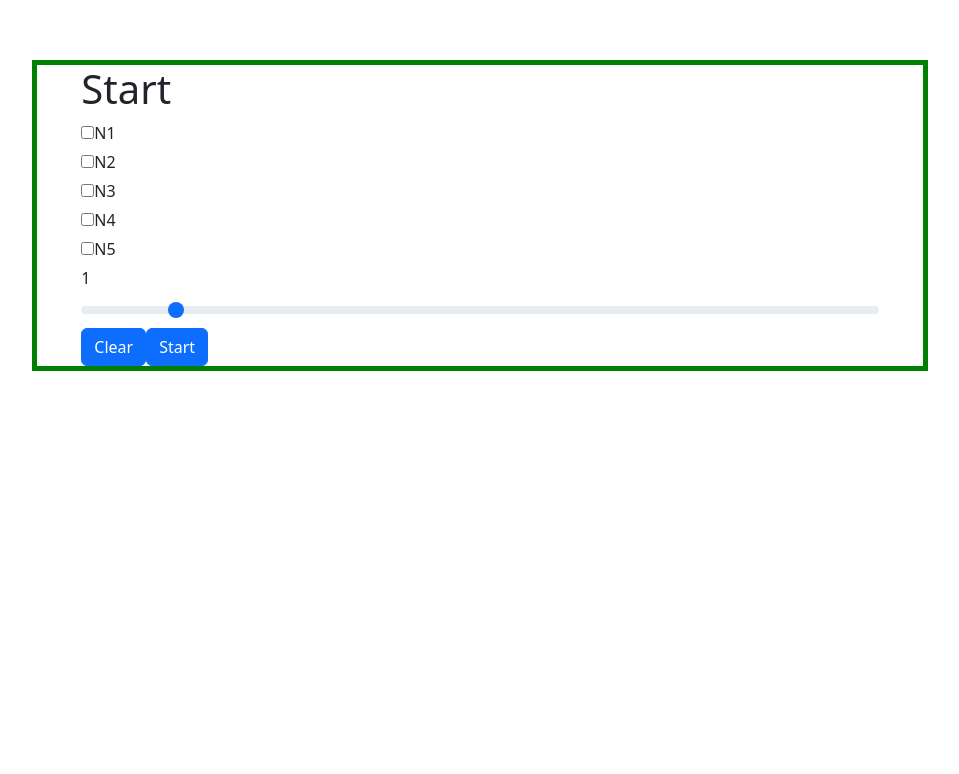
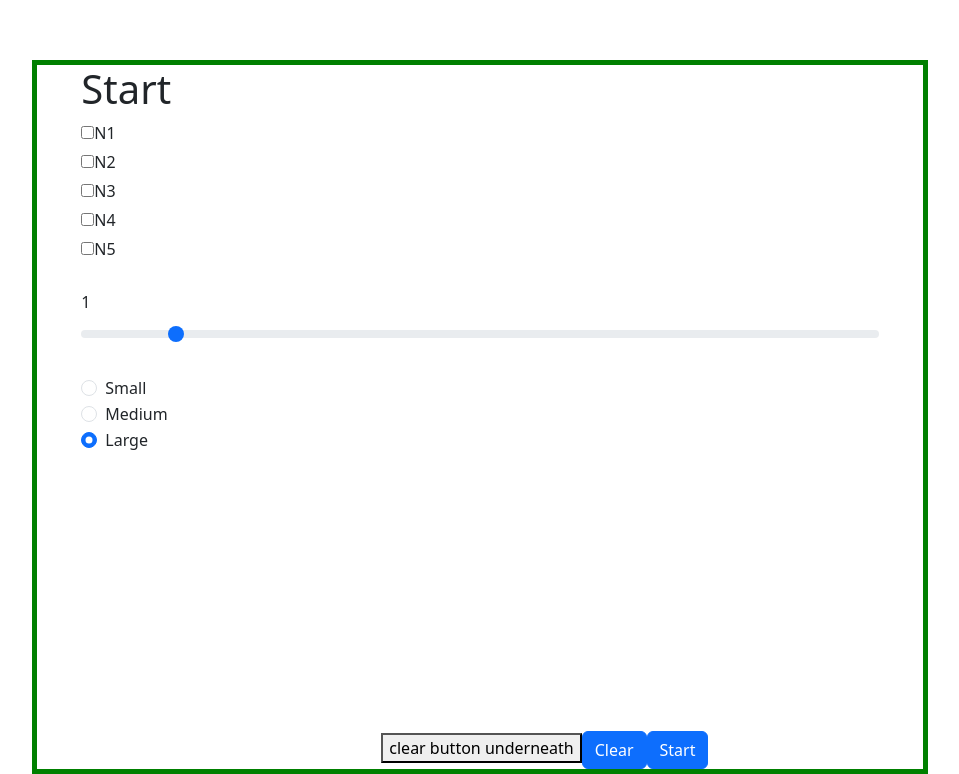
Before and after one commit to dyikwong/kakuji, a React (Vite) app: page / in a window 1280 px wide. Shown: the part 132-906 px from the top of the page, without its empty margins (160-1119 px from the left). Before the commit the page ends 800 px from the top, so only its background shows below. Built offline with nearby package versions, Linux system fonts and the light colour scheme.

Commit message:
add radio buttons for options on choosing size of canvas and allow user to practice writing with button to clear

```diff
--- a/src/components/Start.jsx
+++ b/src/components/Start.jsx
@@ -39,6 +39,9 @@ function Start() {
 		nav('/kanji', { state: { time: timeLimit, content: checkBoxes } });
 	}
 
+	const [canvasSize, setCanvasSize] = useState(1); // pass this variable to child
+
+
 	return (
 		<div className="start-container">
 			<div className="inside-start-container">
@@ -55,10 +58,36 @@ function Start() {
 						</div>
 					))}
 				</div>
+				<br />
 				<div id="options-buttons">
 					<label htmlFor="time-length" className="form-label" id="slider-value">{timeLimit}</label>
 					<input type="range" className="form-range" defaultValue={timeLimit} min="0.5" max="5" step="0.5" id="time-length" onChange={handleTimeChange} />
 				</div>
+				<br />
+				<div>
+					<div class="form-check">
+						<input class="form-check-input" type="radio" name="flexRadioDefault" id="canvasSmall" />
+						<label class="form-check-label" for="canvasSmall">
+							Small
+						</label>
+					</div>
+					<div class="form-check">
+						<input class="form-check-input" type="radio" name="flexRadioDefault" id="canvasMedium" checked />
+						<label class="form-check-label" for="canvasMedium">
+							Medium
+						</label>
+					</div>
+					<div class="form-check">
+						<input class="form-check-input" type="radio" name="flexRadioDefault" id="canvasLarge" checked />
+						<label class="form-check-label" for="canvasLarge">
+							Large
+						</label>
+					</div>
+				</div><canvas style={{
+					width: 300, height: 300, border: 5
+				}}>
+					canvas here with the specified size based on value from radio button
+				</canvas><button>clear button underneath</button>
 				<button type="button" className="btn btn-primary" id="clear-button" onClick={clearOptions}>Clear</button>
 				<button type="button" className="btn btn-primary" id="start-button" onClick={moveToQuiz} >Start</button>
 			</div>
```
